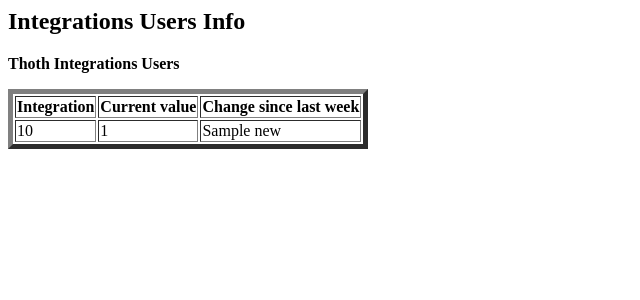
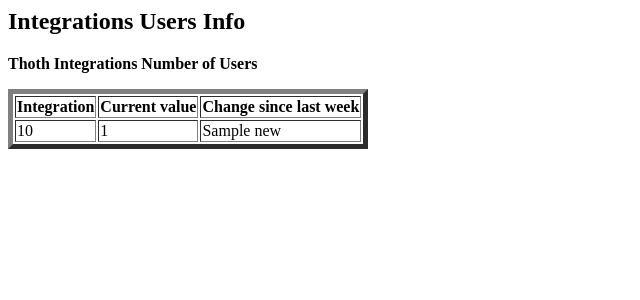
Before and after one commit to thoth-station/slo-reporter, a Python web app: template thoth/slo_reporter/static/templates/thoth_integrations_users.html in a window 1280 px wide. Shown: the top 300 px of the page, without its empty margins (0-640 px from the left). Run offline with Jinja, Linux system fonts and the light colour scheme; the template is opened without the code that fills it: most values are stand-ins (such as "Sample title", 1, 10 or a date in 2020).

Commit message:
Adjust description of SLI
Signed-off-by: Francesco Murdaca <fmurdaca@redhat.com>

```diff
--- a/thoth/slo_reporter/static/templates/thoth_integrations_users.html
+++ b/thoth/slo_reporter/static/templates/thoth_integrations_users.html
@@ -1,5 +1,5 @@
 {% extends "templates/base.html" %}
-{% block table_name %} <strong> Thoth Integrations Users </strong> {% endblock %}
+{% block table_name %} <strong> Thoth Integrations Number of Users </strong> {% endblock %}
 {% block table_info %} <strong> Integrations Users Info </strong> {% endblock %}
 {% block classes %}
         <thead>
```
